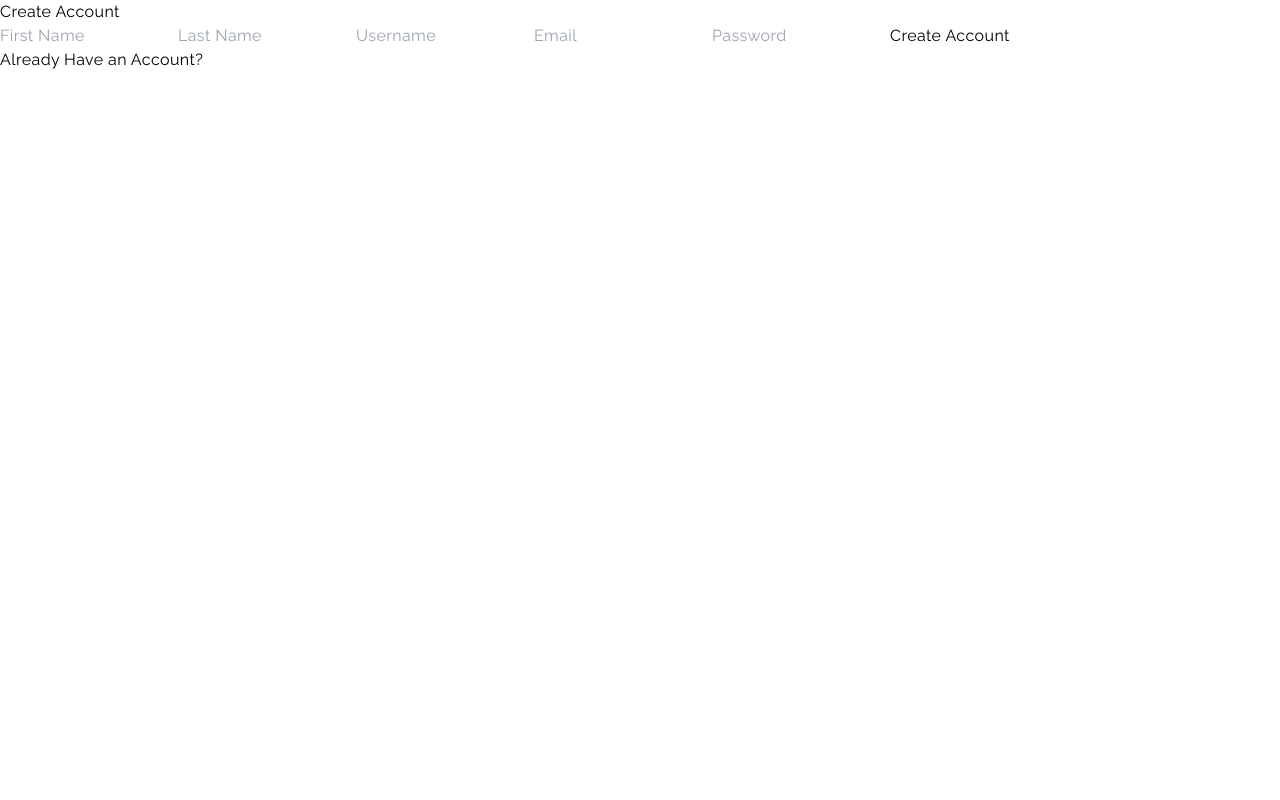
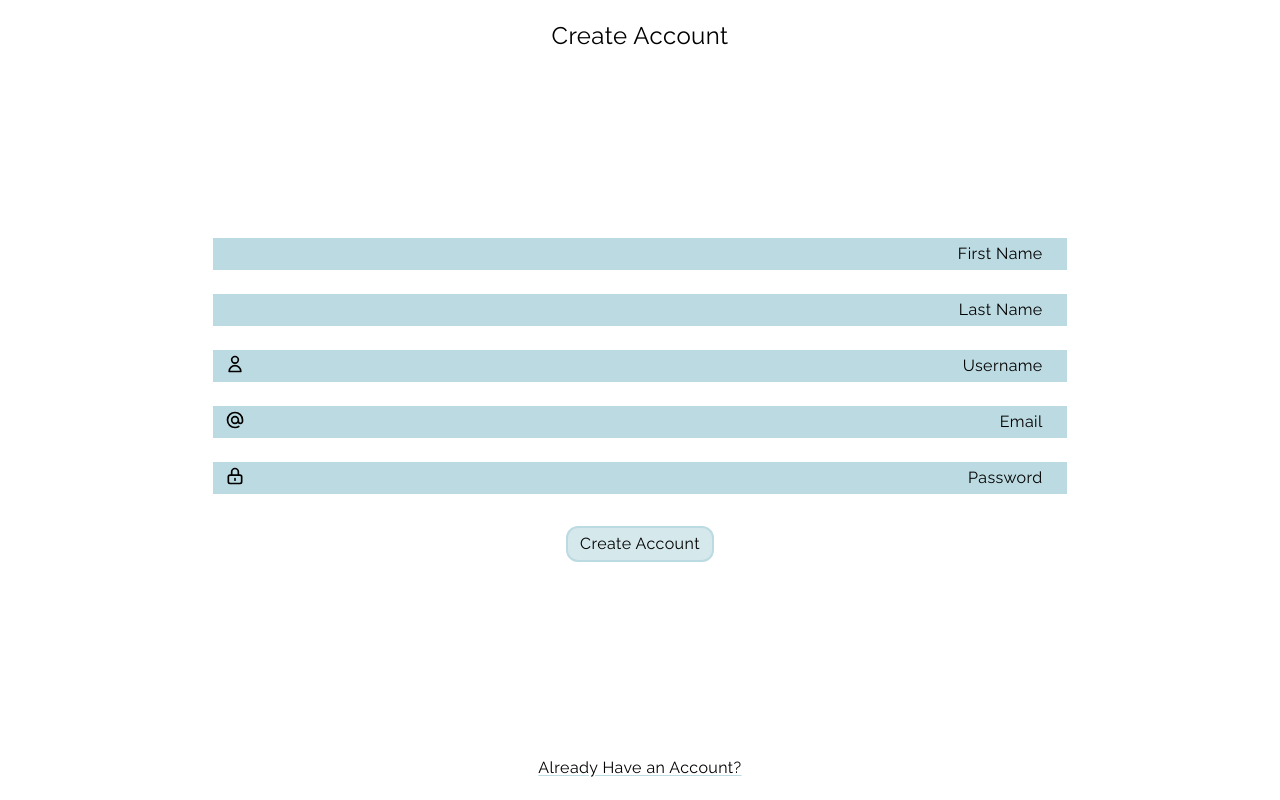
Before and after one commit to DevinFischer32/buildercard, a Next.js app: page /register in a window 1280 px wide. Built offline with nearby package versions, Linux system fonts and the light colour scheme; a web font is replaced by a local one.

Commit message:
Styled Login and Register Page

```diff
--- a/Components/header/header.jsx
+++ b/Components/header/header.jsx
@@ -21,7 +21,7 @@ const Header = () => {
           />
         </div>
       ) : (
-        <div className="fixed  right-0 top-0 z-10 grid h-screen w-screen grid-cols-[3fr_5fr] ">
+        <div className="fixed  right-0 top-0 z-10 grid h-screen w-screen grid-cols-[2fr_3fr]">
           <div className=" bg-black opacity-50"></div>
 
           <div className=" relative flex flex-col rounded-l-lg bg-white p-2">
--- a/pages/login.tsx
+++ b/pages/login.tsx
@@ -3,6 +3,7 @@ import Link from 'next/link'
 import React, { useState } from 'react'
 import axios from 'axios'
 import { NextRouter, useRouter } from 'next/router'
+import { UserIcon, LockClosedIcon } from '@heroicons/react/outline'
 
 const Login: NextPage = () => {
   const [username, setUsername] = useState<string>('')
@@ -34,24 +35,43 @@ const Login: NextPage = () => {
   }
 
   return (
-    <div>
-      <form>
+    <div className="flex  h-screen w-screen flex-col items-center justify-between p-5">
+      <div className="mt-10 text-center text-2xl">
+        <h1>Sign in to</h1>
+        <h1 className="font-Rampart">buildercard</h1>
+      </div>
+      <form className="flex w-screen flex-col items-center">
+        <div className=" relative w-2/3">
           <input
             type="text"
             placeholder="Username"
+            className="my-3 w-full bg-builderBlue p-1 pl-10 placeholder:mr-5 placeholder:text-right placeholder:text-black focus:outline-builderBlueD"
             onChange={(e) => setUsername(e.target.value)}
             value={username}
           />
+          <UserIcon className="absolute top-4 left-3 h-5 w-5" />
+        </div>
+        <div className=" relative w-2/3">
           <input
             value={password}
             type="text"
+            className="my-3 w-full bg-builderBlue p-1 pl-10 placeholder:mr-5 placeholder:text-right placeholder:text-black focus:outline-builderBlueD"
             placeholder="Password"
             onChange={(e) => setPassword(e.target.value)}
           />
-        <button onClick={(e) => handleSubmit(e)}>Login</button>
+          <LockClosedIcon className="absolute top-4 left-3 h-5 w-5" />
+        </div>
+        <button
+          className="my-5 rounded-xl border-2 border-builderBlue bg-builderBlueL p-1 px-5"
+          onClick={(e) => handleSubmit(e)}
+        >
+          Login
+        </button>
       </form>
       <Link href="/register">
-        <a>Don't have an Account?</a>
+        <a className=" underline decoration-builderBlue underline-offset-2">
+          Don't have an Account?
+        </a>
       </Link>
       <h1>{message}</h1>
     </div>
--- a/pages/register.tsx
+++ b/pages/register.tsx
@@ -3,6 +3,13 @@ import Link from 'next/link'
 import { NextRouter, useRouter } from 'next/router'
 import React, { useState, useEffect } from 'react'
 import axios from 'axios'
+import {
+  UserIcon,
+  AtSymbolIcon,
+  LockClosedIcon,
+} from '@heroicons/react/outline'
+import Image from 'next/image'
+import modelFooter from '../public/Icons/modelFooter.svg'
 
 const Register: NextPage = () => {
   const [firstName, setFirstName] = useState<string>('')
@@ -40,34 +47,45 @@ const Register: NextPage = () => {
   }
 
   return (
-    <div>
-      <h1>Create Account</h1>
-      <form>
+    <div className="flex  h-screen w-screen flex-col items-center justify-between p-5">
+      <h1 className="text-2xl">Create Account</h1>
+      <form className="flex w-screen flex-col items-center">
         <input
+          className="my-3 w-2/3 bg-builderBlue p-1 pl-10 placeholder:mr-5  placeholder:text-right placeholder:text-black focus:outline-builderBlueD"
           type="text"
           placeholder="First Name"
           value={firstName}
+          autoComplete="off"
           onChange={(e) => {
             setFirstName(e.target.value)
           }}
         />
         <input
+          className="my-3 w-2/3 bg-builderBlue p-1 pl-10 placeholder:mr-5 placeholder:text-right placeholder:text-black focus:outline-builderBlueD"
           type="text"
           placeholder="Last Name"
           value={lastName}
+          autoComplete="off"
           onChange={(e) => {
             setLastName(e.target.value)
           }}
         />
+        <div className="relative w-2/3">
           <input
+            className="my-3 w-full bg-builderBlue p-1 pl-10 placeholder:mr-5 placeholder:text-right placeholder:text-black focus:outline-builderBlueD"
             type="text"
             placeholder="Username"
             value={username}
+            autoComplete="off"
             onChange={(e) => {
               setUserName(e.target.value)
             }}
           />
+          <UserIcon className="absolute top-4 left-3 h-5 w-5" />
+        </div>
+        <div className="relative w-2/3">
           <input
+            className="my-3 w-full bg-builderBlue p-1 pl-10 placeholder:mr-5 placeholder:text-right placeholder:text-black focus:outline-builderBlueD"
             type="text"
             placeholder="Email"
             value={email}
@@ -75,19 +93,37 @@ const Register: NextPage = () => {
               setEmail(e.target.value)
             }}
           />
+          <AtSymbolIcon className="absolute top-4 left-3 h-5 w-5" />
+        </div>
+        <div className=" relative w-2/3">
           <input
+            className="  my-3 w-full bg-builderBlue p-1 pl-10 placeholder:mr-5 placeholder:text-right placeholder:text-black  focus:outline-builderBlueD"
             type="text"
             placeholder="Password"
             value={password}
+            autoComplete="off"
             onChange={(e) => {
               setPassword(e.target.value)
             }}
           />
-        <button onClick={(e) => handleSubmit(e)}>Create Account</button>
+          <LockClosedIcon className="absolute top-4 left-3 h-5 w-5" />
+        </div>
+        <button
+          className="my-5 rounded-xl border-2 border-builderBlue bg-builderBlueL p-1 px-3"
+          onClick={(e) => handleSubmit(e)}
+        >
+          Create Account
+        </button>
       </form>
       <Link href="/login">
-        <a>Already Have an Account?</a>
+        <a className=" underline decoration-builderBlue underline-offset-2">
+          Already Have an Account?
+        </a>
       </Link>
+
+      {/* <div>
+        <Image src={modelFooter} />
+      </div> */}
     </div>
   )
 }
--- a/tailwind.config.js
+++ b/tailwind.config.js
@@ -9,6 +9,9 @@ module.exports = {
         transparent: 'transparent',
         builderGreen: '#476653',
         builderBlue: '#BCDAE1',
+        builderBlueD: '#8EC1CC',
+
+        builderBlueL: '#D5E8EC',
       },
       fontFamily: {
         Rampart: ['Rampart One', 'cursive'],
```
Also changed, not shown: public/Icons/modelFooter.svg (added). Lines whose indentation alone changed are shown as unchanged.
